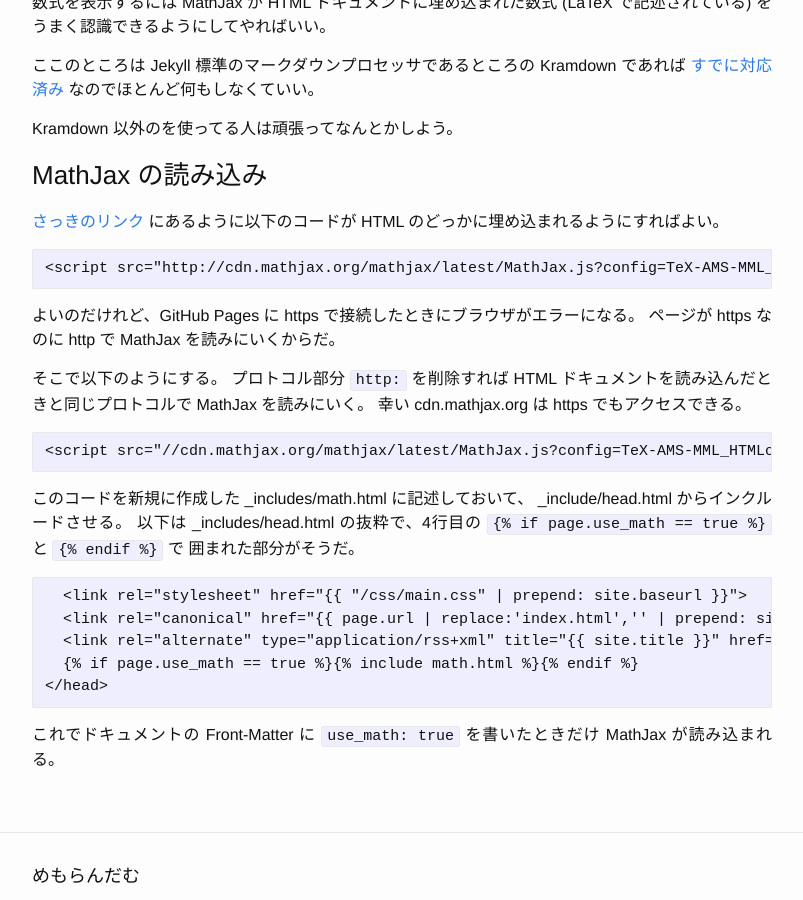
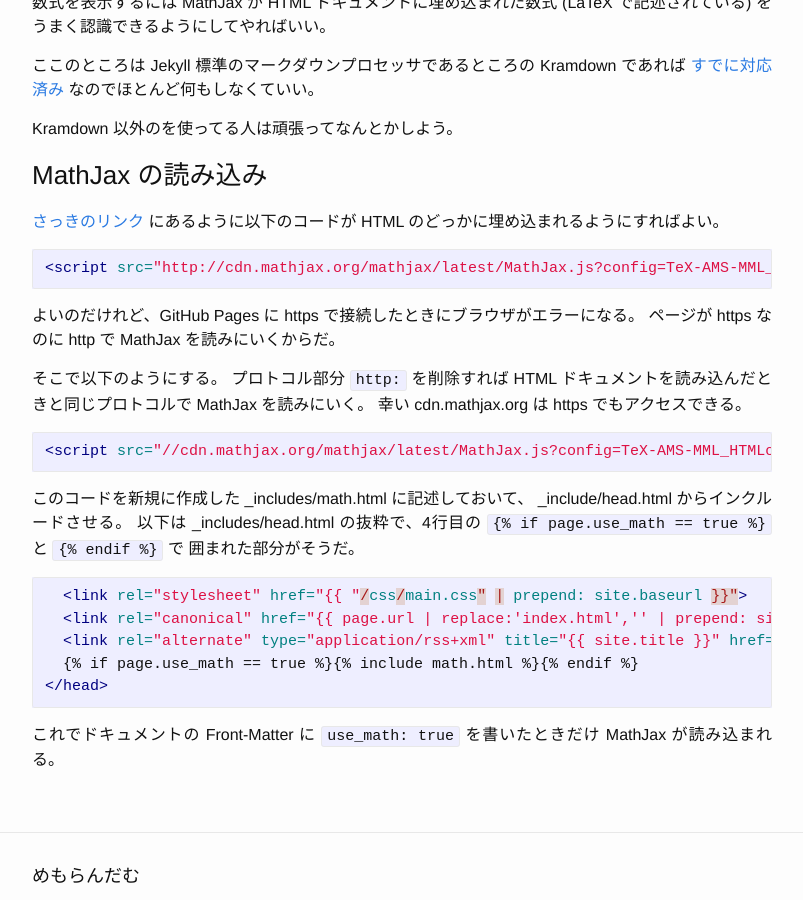
Before and after one commit to chirimenmonster/chirimenmonster.github.io, a Jekyll site: the page built from _posts/2016-01-27-tex-equation.md, in a window 1280 px wide and 900 px high, scrolled down 989 px. Shown: the whole window, without its empty margins (238-1041 px from the left). Built offline with Jekyll 4.4.1, drawn with Linux system fonts in a browser that asks for light colours; formulas are drawn with MathJax 3.

Commit message:
コードブロックの区切りを kramdown のものに変更、input: GFM はなぜか有効にならなかった

````diff
--- a/_posts/2016-01-27-tex-equation.md
+++ b/_posts/2016-01-27-tex-equation.md
@@ -75,7 +75,9 @@ Kramdown 以外のを使ってる人は頑張ってなんとかしよう。
 [さっきのリンク](http://jekyllrb.com/docs/extras/#math-support)
 にあるように以下のコードが HTML のどっかに埋め込まれるようにすればよい。
 
-    <script src="http://cdn.mathjax.org/mathjax/latest/MathJax.js?config=TeX-AMS-MML_HTMLorMML" type="text/javascript"></script>
+~~~ html
+<script src="http://cdn.mathjax.org/mathjax/latest/MathJax.js?config=TeX-AMS-MML_HTMLorMML" type="text/javascript"></script>
+~~~
 
 よいのだけれど、GitHub Pages に https で接続したときにブラウザがエラーになる。
 ページが https なのに http で MathJax を読みにいくからだ。
@@ -85,18 +87,22 @@ Kramdown 以外のを使ってる人は頑張ってなんとかしよう。
 HTML ドキュメントを読み込んだときと同じプロトコルで MathJax を読みにいく。
 幸い cdn.mathjax.org は https でもアクセスできる。
 
-    <script src="//cdn.mathjax.org/mathjax/latest/MathJax.js?config=TeX-AMS-MML_HTMLorMML" type="text/javascript"></script>
+~~~ html
+<script src="//cdn.mathjax.org/mathjax/latest/MathJax.js?config=TeX-AMS-MML_HTMLorMML" type="text/javascript"></script>
+~~~
 
 このコードを新規に作成した _includes/math.html に記述しておいて、
 _include/head.html からインクルードさせる。
 以下は _includes/head.html の抜粋で、4行目の ```{% raw %}{% if page.use_math == true %}{% endraw %}``` と ```{% raw %}{% endif %}{% endraw %}``` で
 囲まれた部分がそうだ。
 
-      {% raw %}<link rel="stylesheet" href="{{ "/css/main.css" | prepend: site.baseurl }}">
-      <link rel="canonical" href="{{ page.url | replace:'index.html','' | prepend: site.baseurl | prepend: site.url }}">
-      <link rel="alternate" type="application/rss+xml" title="{{ site.title }}" href="{{ "/feed.xml" | prepend: site.baseurl | prepend: site.url }}">
-      {% if page.use_math == true %}{% include math.html %}{% endif %}
-    </head>{% endraw %}
+~~~ html
+  {% raw %}<link rel="stylesheet" href="{{ "/css/main.css" | prepend: site.baseurl }}">
+  <link rel="canonical" href="{{ page.url | replace:'index.html','' | prepend: site.baseurl | prepend: site.url }}">
+  <link rel="alternate" type="application/rss+xml" title="{{ site.title }}" href="{{ "/feed.xml" | prepend: site.baseurl | prepend: site.url }}">
+  {% if page.use_math == true %}{% include math.html %}{% endif %}
+</head>{% endraw %}
+~~~
 
 これでドキュメントの Front-Matter に ```use_math: true``` を書いたときだけ
 MathJax が読み込まれる。
````
